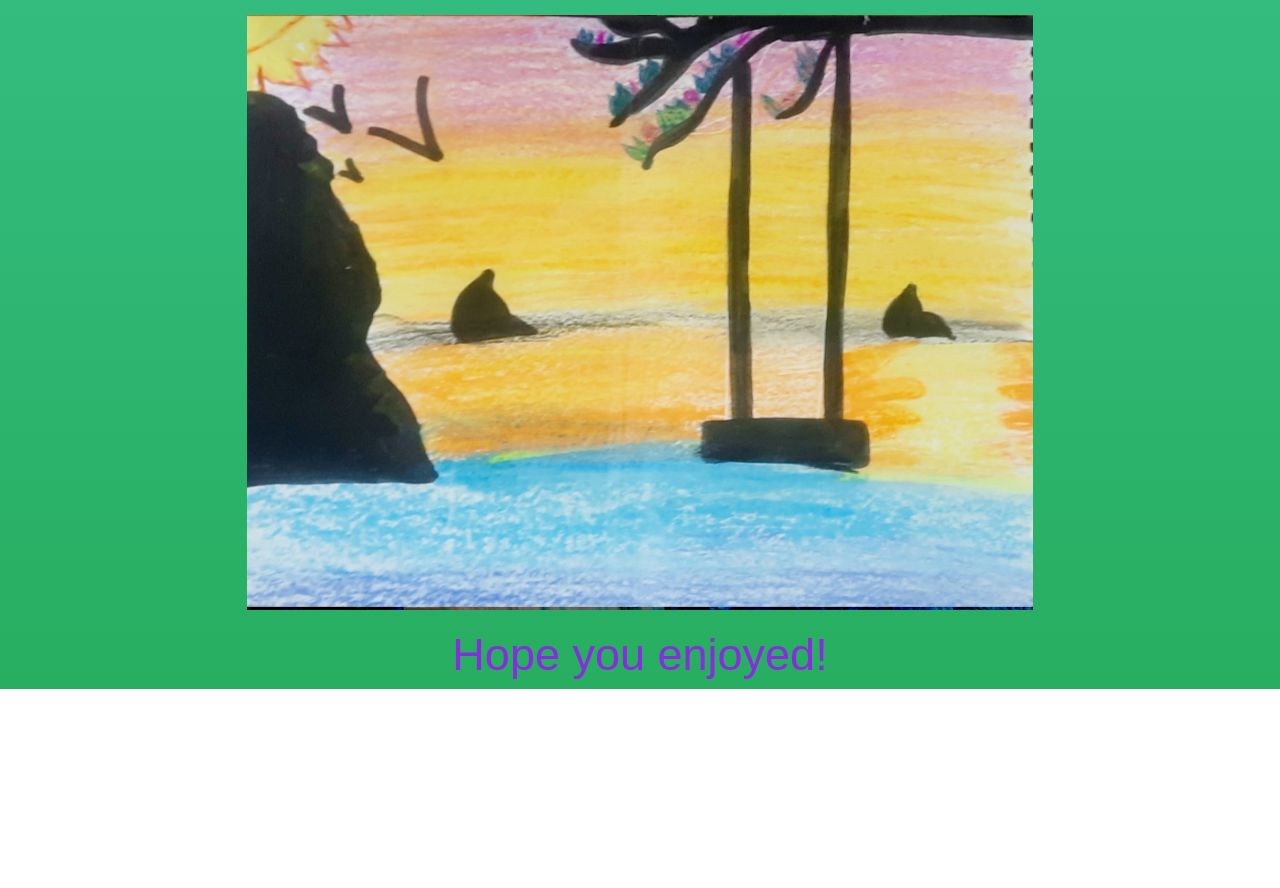
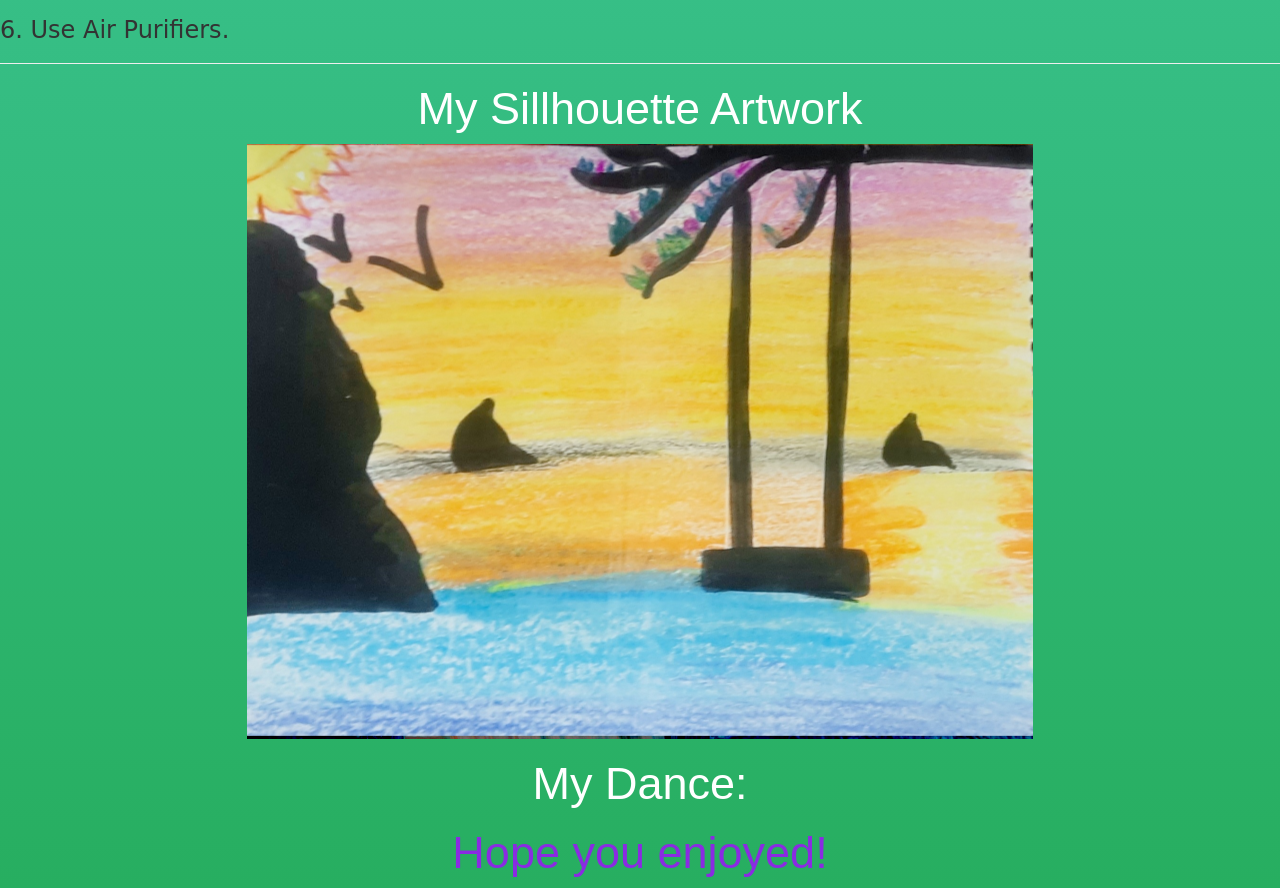
Before and after one commit to Snowhite3105/Theme-4-Mission, a plain HTML site: page index.html in a window 1280 px wide. Shown: the part 2359-3247 px from the top of the page. Before the commit the page ends 3048 px from the top, so only its background shows below. Drawn offline with nearby package versions, Linux system fonts and the light colour scheme.

Commit message:
Update index.html

```diff
--- a/index.html
+++ b/index.html
@@ -84,6 +84,7 @@
     </section>
     <hr>
     <section id="P">
+          <h1 class="text-capitalize"> Pollution </h1>
         <h3 class="text-left"> Pollution is the introduction of contaminants into the natural environment that cause adverse change. Pollution can take the form of chemical substances or energy, such as noise, heat, or light.  </h3>
         <br>
         <h3 text-left> Pollution can be divided into 3 categories: Air Pollution, Land Pollution & Noise Pollution </h3>
@@ -98,11 +99,13 @@
 <h3 class="text-left"> 6. Use Air Purifiers. </h3>
   <hr>
   <section id="A">
+        <h1 class="text-capitalize"> My Sillhouette Artwork </h1>
    <img src="Art Work - Sillhouette Art.png">
 </section>
 <section id="D">
+      <h1 class="text-capitalize"> My Dance: </h1>
+</section>
 
-</section>
   <h2> Hope you enjoyed!</h2>
 
 </body>
```
